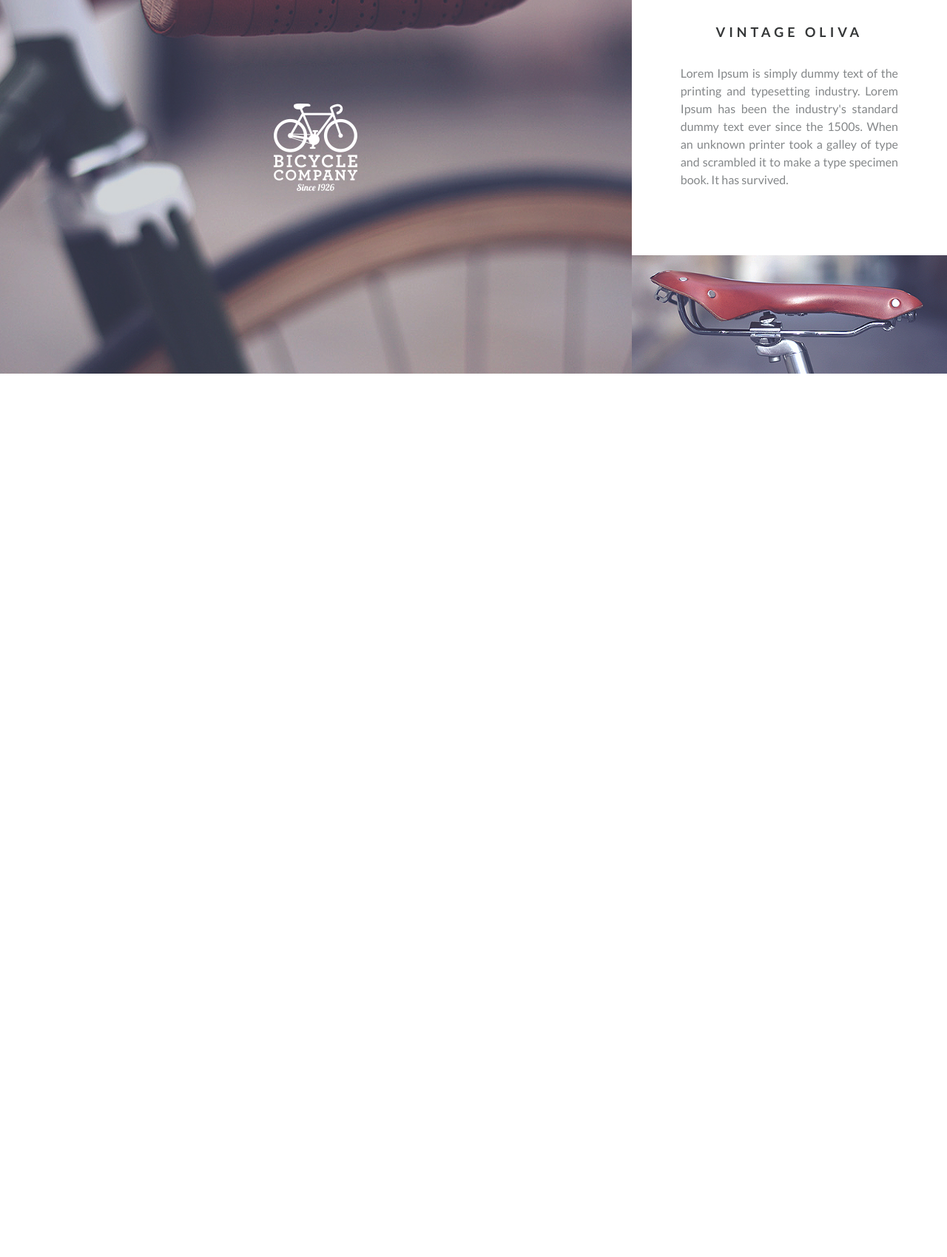
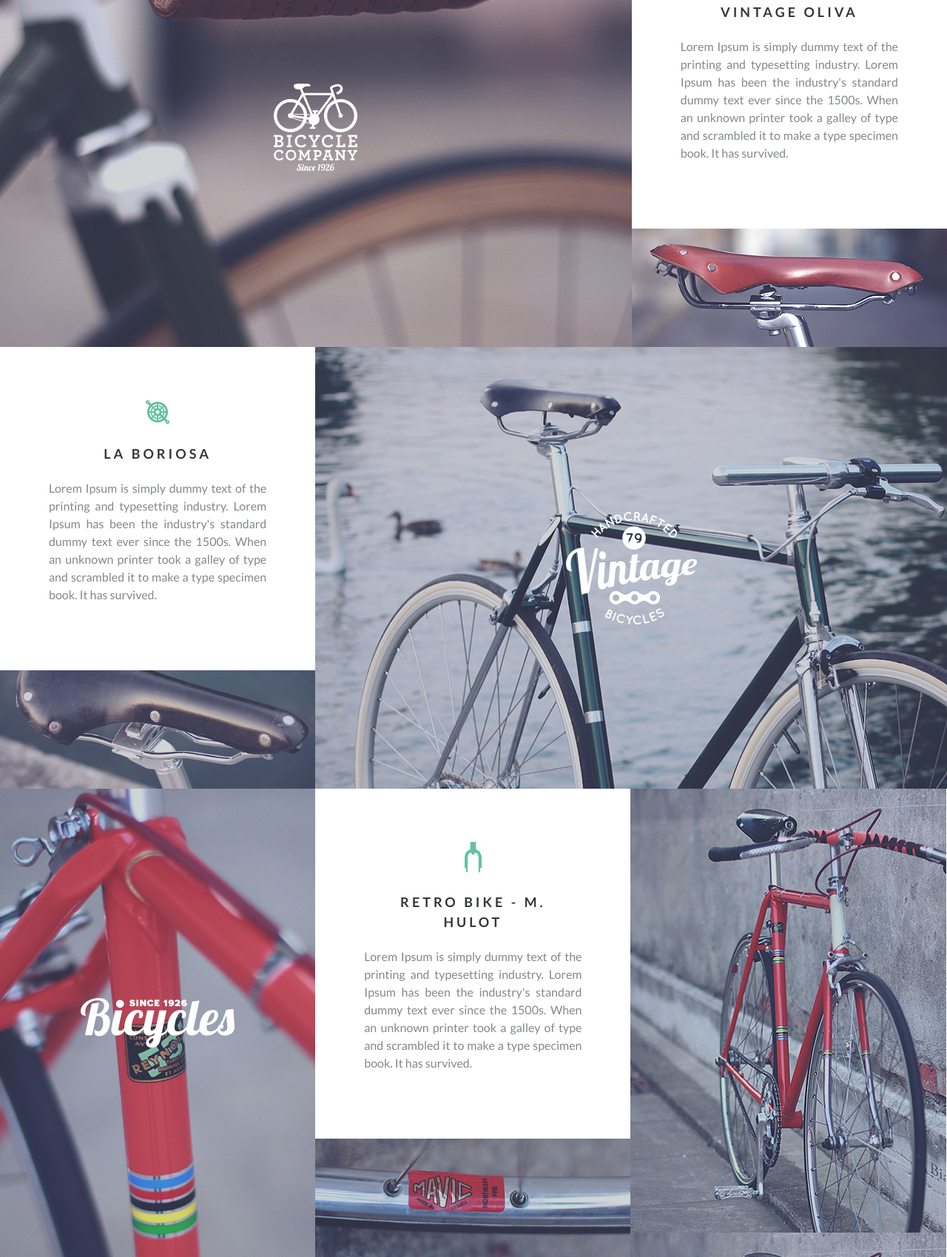
Before and after one commit to MaksOfKharkiv/Bicycle, a plain HTML site: page index.html in a window 1280 px wide. Shown: the part 1392-3091 px from the top of the page at 74% size. Before the commit the page ends 1897 px from the top, so only its background shows below. Drawn offline with Linux system fonts and the light colour scheme.

Commit message:
Finished section Work

```diff
--- a/css/style.css
+++ b/css/style.css
@@ -150,9 +150,9 @@ input {
 .container h4 {
     color: #353738;
     font-weight: 700;
-    margin: 30px auto;
+    margin: 21px auto;
     text-transform: uppercase;
-    letter-spacing: 5px;
+    letter-spacing: 4px;
     padding: 0 10px;
 }
 .about-us-text {
--- a/index.html
+++ b/index.html
@@ -76,6 +76,52 @@
                         </div>
                     </div>
                 </div>
+                <div class="row">
+                    <div class="col-33">
+                        <div class="col-text">
+                            <img src="./images/work4-icon.png" alt="work4-icon">
+                            <h4 class="text-18">La Boriosa</h4>
+                            <p>
+                                Lorem Ipsum is simply dummy text of the printing and
+                                typesetting industry. Lorem Ipsum has been the
+                                industry's standard dummy text ever since the 1500s.
+                                When an unknown printer took a galley of type and
+                                scrambled it to make a type specimen book. It has
+                                survived.
+                            </p>
+                        </div>
+                        <div class="col-100-img">
+                            <img src="./images/work4.jpg" alt="work4">
+                        </div>
+                    </div>
+                    <div class="col-66 centered bg-image" style="background-image: url('./images/work3.jpg')">
+                        <img src="./images/work3-icon.png" alt=" work3-icon">
+                    </div>
+                </div>
+                <div class="row">
+                    <div class="col-33 centered bg-image" style="background-image: url('./images/work5.jpg')">
+                        <img src="./images/work5-icon.png" alt=" work5-icon">
+                    </div>
+                    <div class="col-33">
+                        <div class="col-text">
+                            <img src="./images/work6-icon.png" alt="work6-icon">
+                            <h4 class="text-18">Retro bike - M. Hulot</h4>
+                            <p>
+                                Lorem Ipsum is simply dummy text of the printing and
+                                typesetting industry. Lorem Ipsum has been the
+                                industry's standard dummy text ever since the 1500s.
+                                When an unknown printer took a galley of type and
+                                scrambled it to make a type specimen book. It has
+                                survived.
+                            </p>
+                        </div>
+                        <div class="col-100-img">
+                            <img src="./images/work6.jpg" alt="work6">
+                        </div>
+                    </div>
+                    <div class="col-33" style="background-image: url('./images/work7.jpg')">
+                    </div>
+                </div>
             </div>
         </section>
         <section id="shop">
```
Also changed, not shown: images/work3-icon.png (added), images/work3.jpg (added), images/work4-icon.png (added), images/work4.jpg (added), images/work5-icon.png (added), images/work5.jpg (added), images/work6-icon.png (added), images/work6.jpg (added), images/work7.jpg (added).
